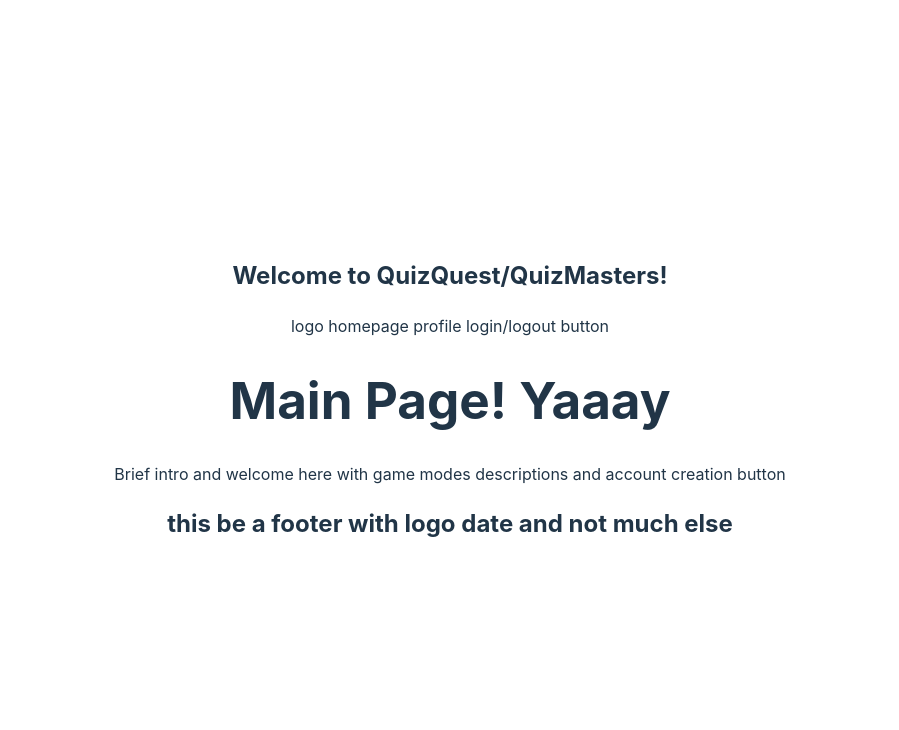
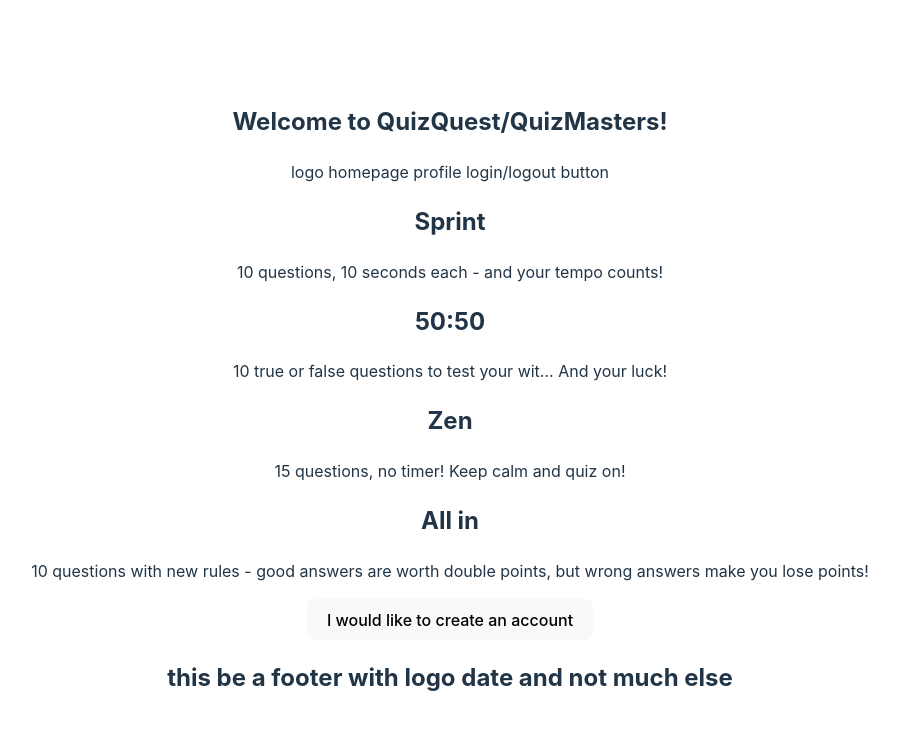
Before and after one commit to CodecoolGlobal/freestyle-mern-project-react-kveszti, a React (Vite) app in the folder client/: page / in a window 1280 px wide. Shown: the top 730 px of the page, without its empty margins (190-1089 px from the left). Built offline with nearby package versions, Linux system fonts and the light colour scheme.

Commit message:
mainPage_renders_and_navigates

```diff
--- a/client/src/App.jsx
+++ b/client/src/App.jsx
@@ -1,10 +1,12 @@
 import { useState, useEffect, createContext } from 'react';
 import "./App.css";
 import { BrowserRouter, Routes, Route } from 'react-router-dom';
-import Register from './Pages/MainPage/Register/Register.jsx';
+import Register from './Pages/Register/Register.jsx';
 import Login from './Pages/Login/Login.jsx';
 import UserProfile from './Components/UserProfile/UserProfile.jsx';
 import MainPage from './Pages/MainPage/MainPage.jsx';
+import UnderConstruction from './Pages/UnderConstruction/UnderConstruction.jsx';
+import PlayMode from './Pages/PlayMode/PlayMode.jsx';
 
 import { Layout } from './Pages/Layout/Layout.jsx'
 
@@ -14,8 +16,6 @@ export const UserNameContext = createContext("")
 function App() {
   const [validUser, setValidUser] = useState(false); //🔰 needs to be false once done
   const [userName, setUserName] = useState("");
-
-
 
   return (
     <UserNameContext.Provider value={{ userName, setUserName }}>
@@ -27,6 +27,8 @@ function App() {
               <Route path='/login' element={<Login />}></Route>
               <Route path='/' element={<MainPage />}></Route>
               <Route path='/profile' element={<UserProfile />}></Route>
+              <Route path='/underconstruction' element={<UnderConstruction />}></Route>
+              <Route path='/play' element={<PlayMode />}></Route>
             </Route>
           </Routes>
         </BrowserRouter >
--- /dev/null
+++ b/client/src/Components/UserProfile/GameModeCont.jsx
@@ -0,0 +1,17 @@
+import { useNavigate } from "react-router-dom"
+
+export default function GameModeCont({ title, summary, validUser, path }) {
+  const navigate = useNavigate();
+
+  return (
+    validUser ?
+      <div id={title + "ModeCont"} className="gameModeCont">
+        <h2 className="gameModeTitle">{title}</h2>
+        <p className="gameModeSummary">{summary}</p>
+        <button onClick={() => navigate(path)}>Start game</button>
+      </div> : <div id={title + "ModeCont"} className="gameModeCont">
+        <h2 className="gameModeTitle">{title}</h2>
+        <p className="gameModeSummary">{summary}</p>
+      </div>
+  )
+}
--- a/client/src/Pages/MainPage/MainPage.jsx
+++ b/client/src/Pages/MainPage/MainPage.jsx
@@ -1,9 +1,41 @@
+import { useNavigate } from "react-router-dom";
+import { ValidUserContext } from "../../App";
+import GameModeCont from "../../Components/UserProfile/GameModeCont";
+import { useContext } from "react";
+
 export default function MainPage() {
+    const { validUser } = useContext(ValidUserContext);
+    const navigate = useNavigate()
 
-    return (
-        <main>
-            <h1>Main Page! Yaaay</h1>
-            <p>Brief intro and welcome here with game modes descriptions and account creation button</p>
+    const gameModeArray = [
+        {
+            title: "Sprint",
+            summary: "10 questions, 10 seconds each - and your tempo counts!",
+            path: "/underconstruction"
+        },
+        {
+            title: "50:50",
+            summary: "10 true or false questions to test your wit... And your luck!",
+            path: "/underconstruction"
+        },
+        {
+            title: "Zen",
+            summary: "15 questions, no timer! Keep calm and quiz on!",
+            path: "/play"
+        },
+        {
+            title: "All in",
+            summary: "10 questions with new rules - good answers are worth double points, but wrong answers make you lose points!",
+            path: "/underconstruction"
+        }
+    ]
+    return (validUser ?
+        <main className="mainPageCont">
+            {gameModeArray.map((mode, index) => <GameModeCont key={index + mode.title.charCodeAt(0)} title={mode.title} summary={mode.summary} validUser={validUser} path={mode.path} />)}
+        </main> :
+        <main className="mainPageCont">
+            {gameModeArray.map((mode, index) => <GameModeCont key={index + mode.title.charCodeAt(0)} title={mode.title} summary={mode.summary} validUser={validUser} path={mode.path} />)}
+            <button id="goToRegister" onClick={() => navigate("/register")}>I would like to create an account</button>
         </main>
     )
 }
--- /dev/null
+++ b/client/src/Pages/PlayMode/PlayMode.jsx
@@ -0,0 +1,3 @@
+export default function PlayMode() {
+  return <p>Hi, this is play mode</p>
+}
--- /dev/null
+++ b/client/src/Pages/UnderConstruction/UnderConstruction.jsx
@@ -0,0 +1,3 @@
+export default function UnderConstruction() {
+
+}
```
Also changed, not shown: client/src/Pages/Register/Register.jsx (renamed from client/src/Pages/MainPage/Register/Register.jsx).
